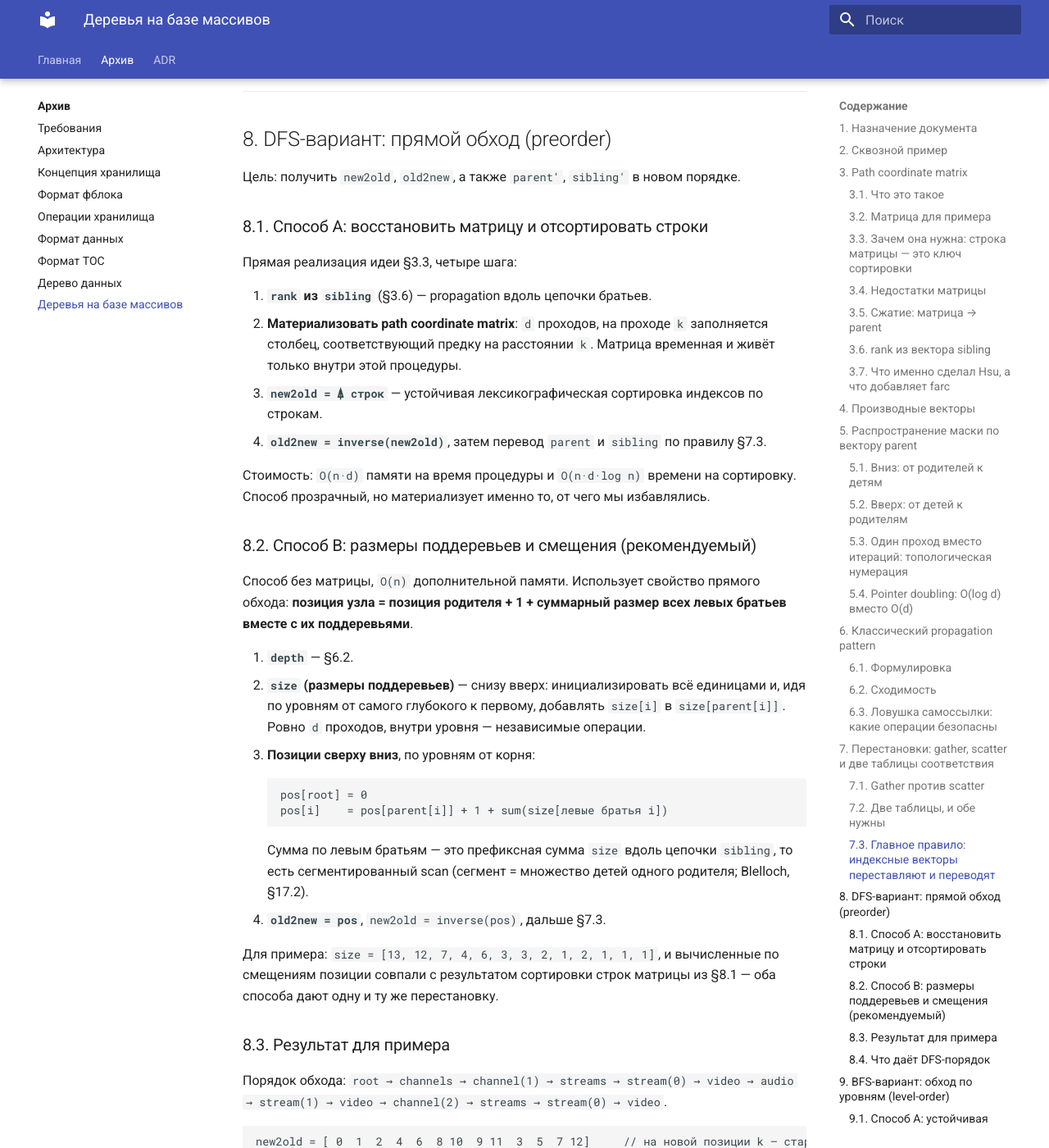
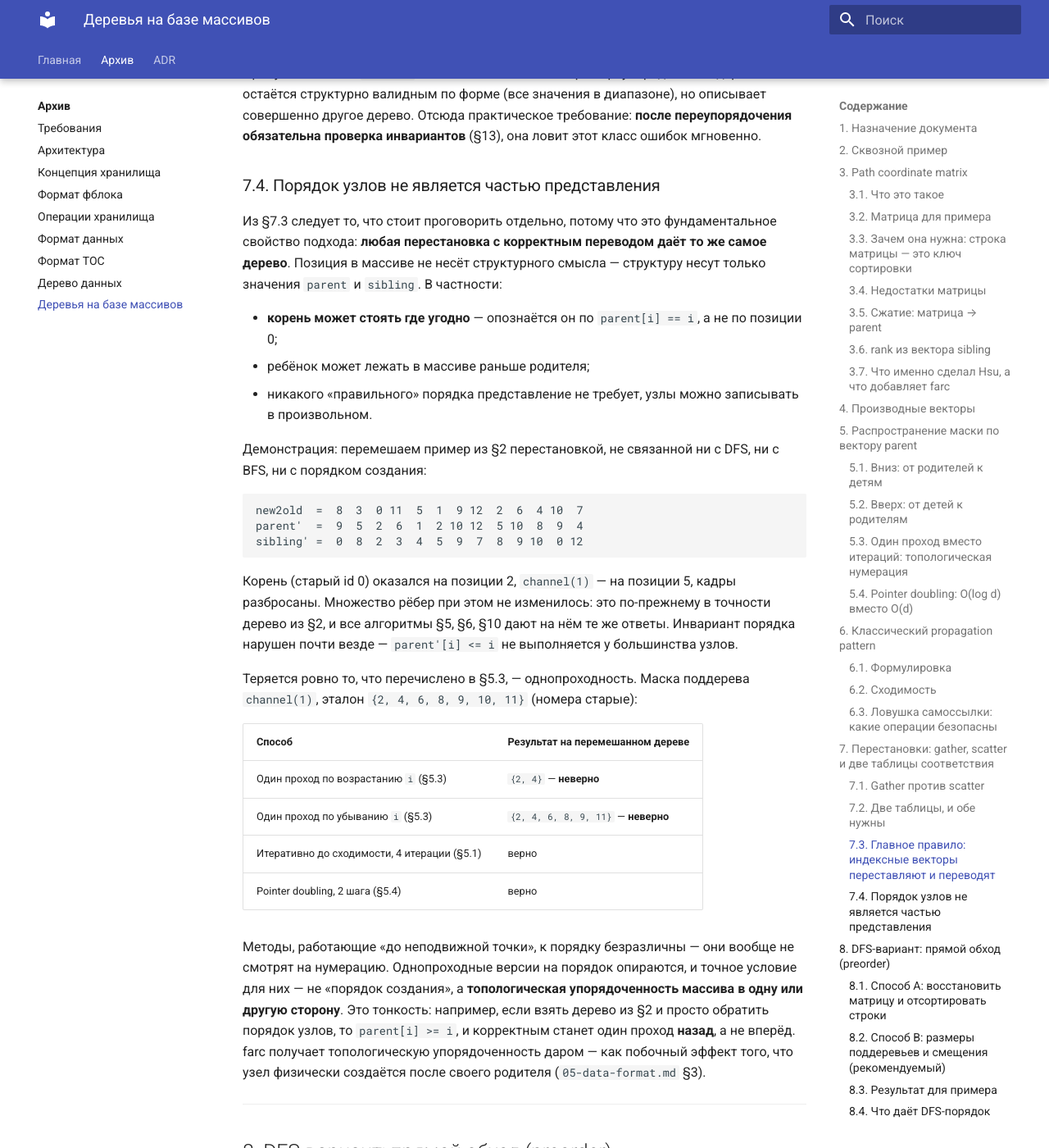
Before and after one commit to traycers/farc, an MkDocs documentation site: the page built from docs/docs/archive/08-array-trees.md, in a window 1280 px wide and 1400 px high, scrolled down 16818 px. Shown: the whole window at 82% size. Built offline with MkDocs 1.6.1 and Material for MkDocs 9.7.7, drawn with Linux system fonts in a browser that asks for light colours; some of the changed text lies outside the part shown.

Commit message:
update docs of array trees

````diff
--- a/docs/docs/archive/08-array-trees.md
+++ b/docs/docs/archive/08-array-trees.md
@@ -83,6 +83,8 @@ flowchart TD
 - `parent[i] == i` — узел является корнем;
 - `sibling[i] == i` — узел является первым ребёнком своего родителя (нет левого соседа);
 - `depth` и `rank` (порядковый номер среди братьев, с нуля) **не хранятся** — это производные величины (§4).
+
+Позиция узла в массиве при этом структурного смысла не несёт: то же самое дерево можно записать в любом другом порядке, в том числе с корнем не в нулевой ячейке (§7.4). Порядок создания — соглашение farc, а не требование представления.
 
 В виде векторов:
 
@@ -534,6 +536,35 @@ func remapIndexVector(vec, new2old, old2new []uint32) []uint32 {
 ```
 
 Пропуск внешнего `old2new` — самая частая ошибка при переупорядочении: дерево остаётся структурно валидным по форме (все значения в диапазоне), но описывает совершенно другое дерево. Отсюда практическое требование: **после переупорядочения обязательна проверка инвариантов** (§13), она ловит этот класс ошибок мгновенно.
+
+### 7.4. Порядок узлов не является частью представления
+
+Из §7.3 следует то, что стоит проговорить отдельно, потому что это фундаментальное свойство подхода: **любая перестановка с корректным переводом даёт то же самое дерево**. Позиция в массиве не несёт структурного смысла — структуру несут только значения `parent` и `sibling`. В частности:
+
+- **корень может стоять где угодно** — опознаётся он по `parent[i] == i`, а не по позиции 0;
+- ребёнок может лежать в массиве раньше родителя;
+- никакого «правильного» порядка представление не требует, узлы можно записывать в произвольном.
+
+Демонстрация: перемешаем пример из §2 перестановкой, не связанной ни с DFS, ни с BFS, ни с порядком создания:
+
+```
+new2old  =  8  3  0 11  5  1  9 12  2  6  4 10  7
+parent′  =  9  5  2  6  1  2 10 12  5 10  8  9  4
+sibling′ =  0  8  2  3  4  5  9  7  8  9 10  0 12
+```
+
+Корень (старый id 0) оказался на позиции 2, `channel(1)` — на позиции 5, кадры разбросаны. Множество рёбер при этом не изменилось: это по-прежнему в точности дерево из §2, и все алгоритмы §5, §6, §10 дают на нём те же ответы. Инвариант порядка нарушен почти везде — `parent′[i] <= i` не выполняется у большинства узлов.
+
+Теряется ровно то, что перечислено в §5.3, — однопроходность. Маска поддерева `channel(1)`, эталон `{2, 4, 6, 8, 9, 10, 11}` (номера старые):
+
+| Способ | Результат на перемешанном дереве |
+|--------|----------------------------------|
+| Один проход по возрастанию `i` (§5.3) | `{2, 4}` — **неверно** |
+| Один проход по убыванию `i` (§5.3) | `{2, 4, 6, 8, 9, 11}` — **неверно** |
+| Итеративно до сходимости, 4 итерации (§5.1) | верно |
+| Pointer doubling, 2 шага (§5.4) | верно |
+
+Методы, работающие «до неподвижной точки», к порядку безразличны — они вообще не смотрят на нумерацию. Однопроходные версии на порядок опираются, и точное условие для них — не «порядок создания», а **топологическая упорядоченность массива в одну или другую сторону**. Это тонкость: например, если взять дерево из §2 и просто обратить порядок узлов, то `parent[i] >= i`, и корректным станет один проход **назад**, а не вперёд. farc получает топологическую упорядоченность даром — как побочный эффект того, что узел физически создаётся после своего родителя (`05-data-format.md` §3).
 
 ---
 
@@ -1048,19 +1079,25 @@ sibling[F] = L, если L != x, иначе F                // дети вст
 
 ---
 
-## 12. Сводка: три порядка и их свойства
+## 12. Сводка: четыре порядка и их свойства
 
-| Свойство | Порядок создания | DFS | BFS |
-|----------|:----------------:|:---:|:---:|
-| Можно строить инкрементально и конкурентно | **да** | нет | нет |
-| `parent[i] <= i` (топологический) | да | да | да |
-| Поддерево — непрерывный диапазон | нет | **да** | нет |
-| Дети — непрерывный диапазон | нет | нет | **да** |
-| Уровень — непрерывный диапазон | нет | нет | **да** |
-| `parent` неубывающий | нет | нет | **да** |
-| `sibling` избыточен | нет | **да** | **да** |
-| «`a` предок `b`?» за `O(1)` | нет | **да** | нет |
-| Естественная фаза в farc | запись фконтейнера | финализация, индексы TOC | послойные обходы |
+Все четыре описывают одно и то же дерево (§7.4) — различаются только тем, что каждый из них даёт даром:
+
+| Свойство | Произвольный | Порядок создания | DFS | BFS |
+|----------|:------------:|:----------------:|:---:|:---:|
+| Корень может быть в любой позиции | **да** | нет, только 0 | нет, только 0 | нет, только 0 |
+| Можно строить инкрементально и конкурентно | нет | **да** | нет | нет |
+| `parent[i] <= i` (топологический) | нет | да | да | да |
+| Однопроходный propagation (§5.3) | **нет** | да | да | да |
+| Поддерево — непрерывный диапазон | нет | нет | **да** | нет |
+| Дети — непрерывный диапазон | нет | нет | нет | **да** |
+| Уровень — непрерывный диапазон | нет | нет | нет | **да** |
+| `parent` неубывающий | нет | нет | нет | **да** |
+| `sibling` избыточен | нет | нет | **да** | **да** |
+| «`a` предок `b`?» за `O(1)` | нет | нет | **да** | нет |
+| Естественная фаза в farc | — | запись фконтейнера | финализация, индексы TOC | послойные обходы |
+
+Первый столбец — не гипотетический: это то, что представление допускает само по себе, без дополнительных соглашений. Остальные три — соглашения, которые farc и Hsu накладывают сверху ради конкретной выгоды из соответствующего столбца.
 
 Практический вывод: **порядок создания — для записи, DFS/BFS — для чтения**. Переупорядочение выполняется один раз, при финализации, когда дерево перестало меняться, — и вместе с ним сохраняются обе таблицы соответствия (§7.2), чтобы ссылки на исходные id оставались разрешимыми.
 
````
